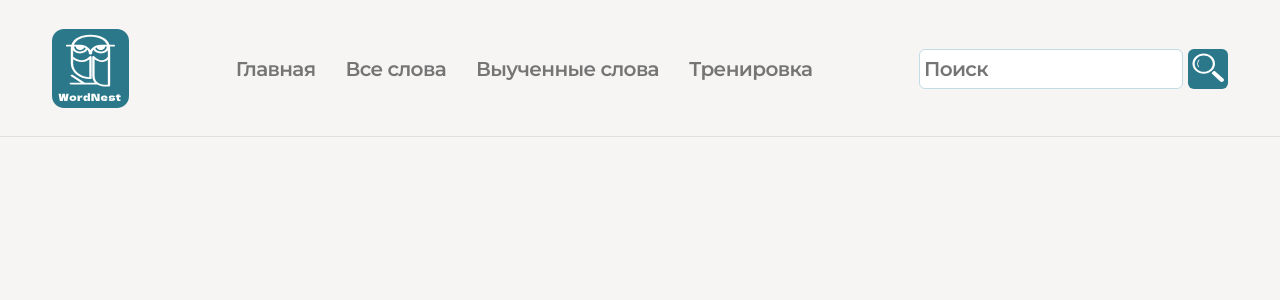
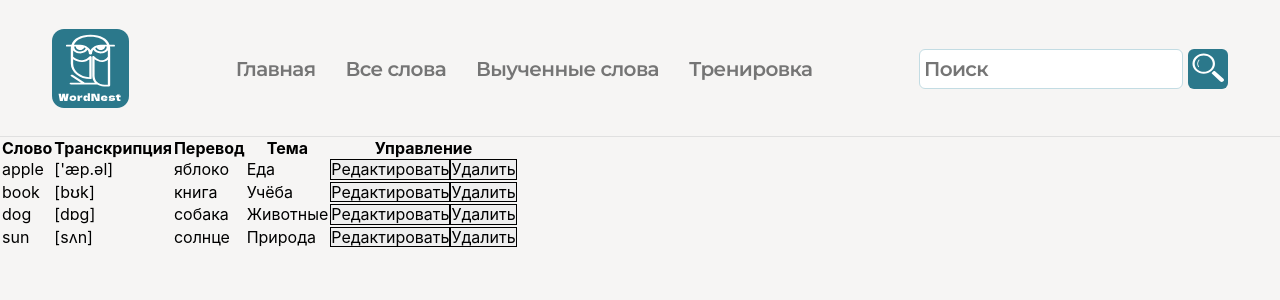
Before and after one commit to anastasiia-avdeeva/wordNest, a React (Create React App) app: page / in a window 1280 px wide. Shown: the top 300 px of the page. Built offline with nearby package versions, Linux system fonts and the light colour scheme; a web font is replaced by a local one.

Commit message:
import word table to MainPage component

```diff
--- a/src/components/MainPage.jsx
+++ b/src/components/MainPage.jsx
@@ -1,5 +1,10 @@
 import React from "react";
+import { WordTable } from "./WordTable/WordTable";
 
 export const MainPage = () => {
-  return <main></main>;
+  return (
+    <main className="main">
+      <WordTable />
+    </main>
+  );
 };
```
